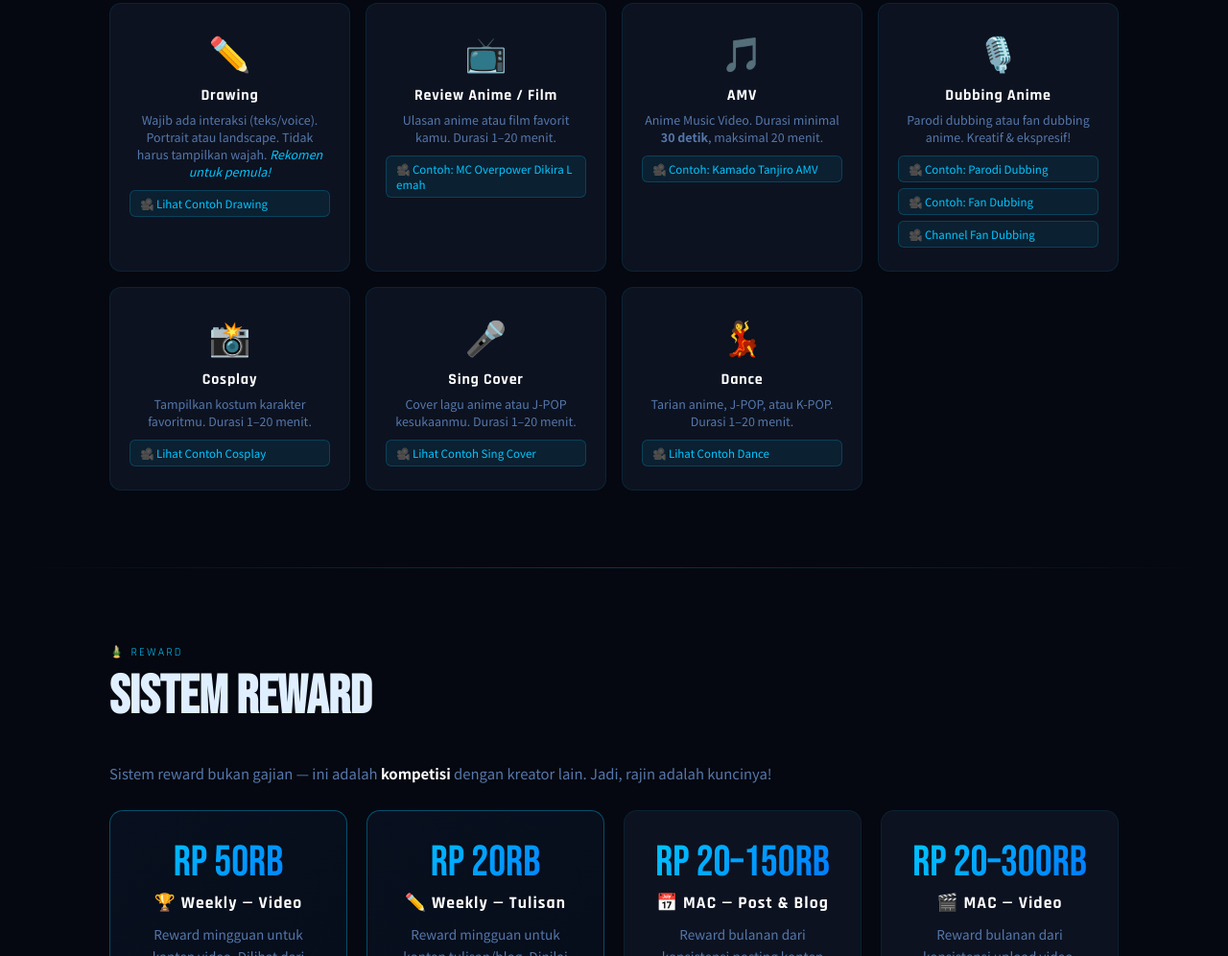
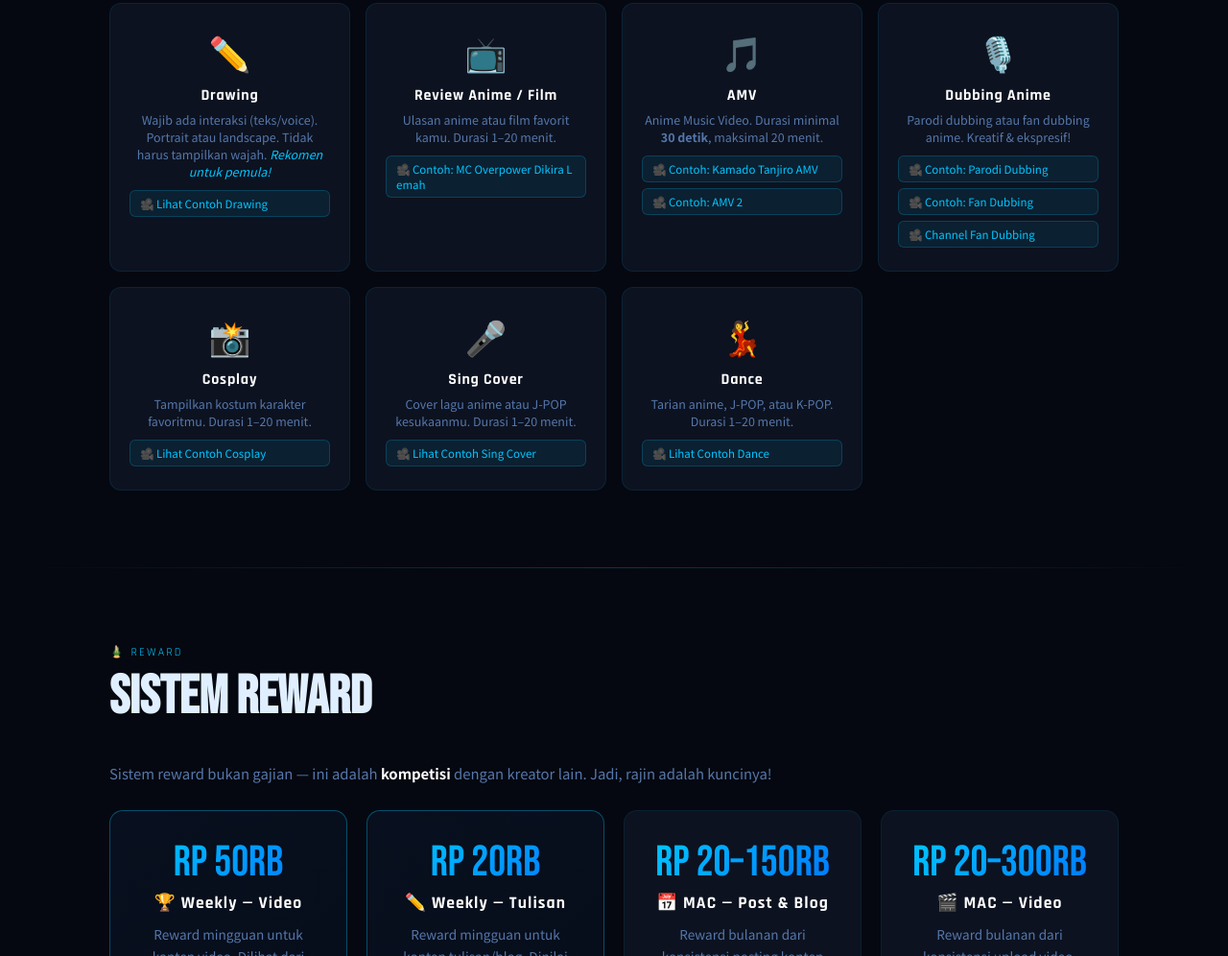
Before and after one commit to editsnandar-oss/NandraAmbassador, a plain HTML site: page index.html in a window 1280 px wide. Shown: the part 2763-3759 px from the top of the page at 96% size. Drawn offline with Linux system fonts and the light colour scheme.

Commit message:
index.html

```diff
--- a/index.html
+++ b/index.html
@@ -632,6 +632,7 @@
       <p>Anime Music Video. Durasi minimal <strong>30 detik</strong>, maksimal 20 menit.</p>
       <div class="cat-links">
         <a class="cat-link" href="https://bili.im/XarAa0Q" target="_blank">&#127909; Contoh: Kamado Tanjiro AMV</a>
+        <a class="cat-link" href="https://bili.im/1X1aorF" target="_blank">&#127909; Contoh: AMV 2</a>
       </div>
     </div>
     <div class="cat-card" data-searchable>
```
